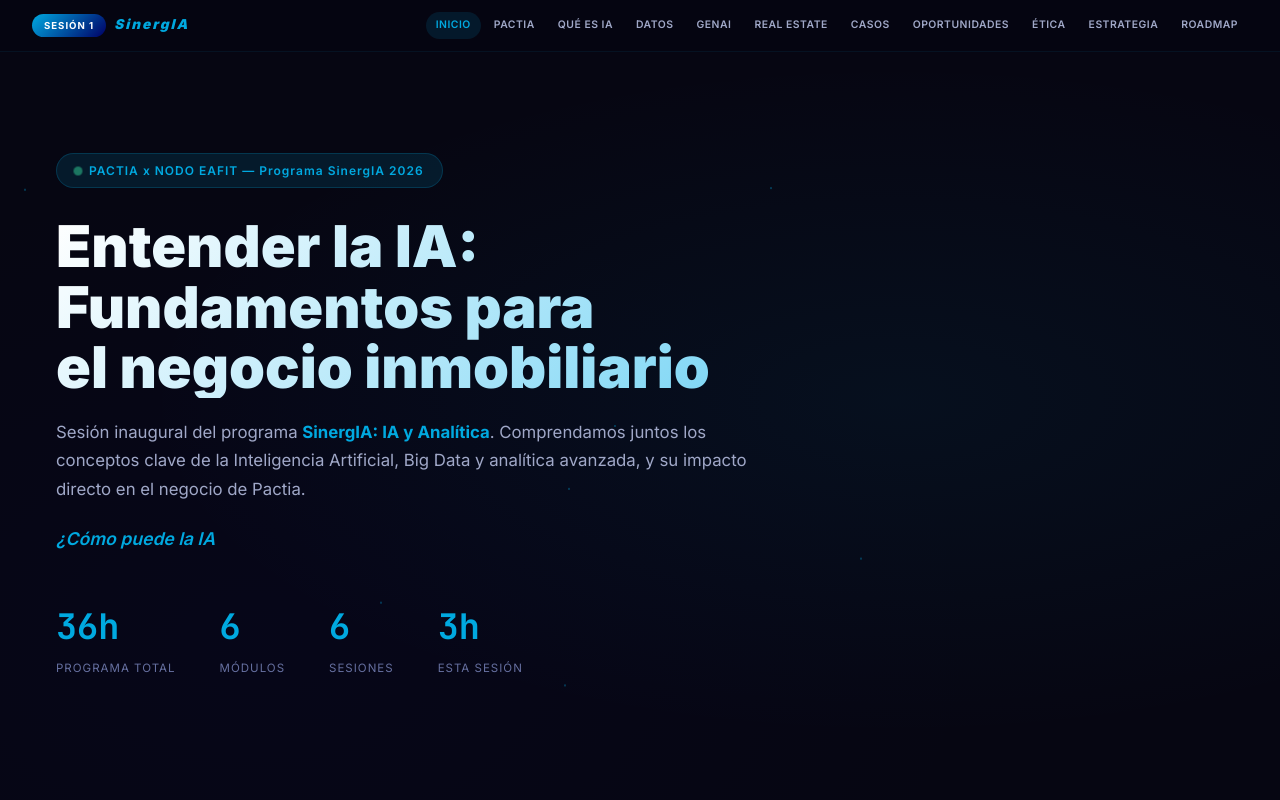
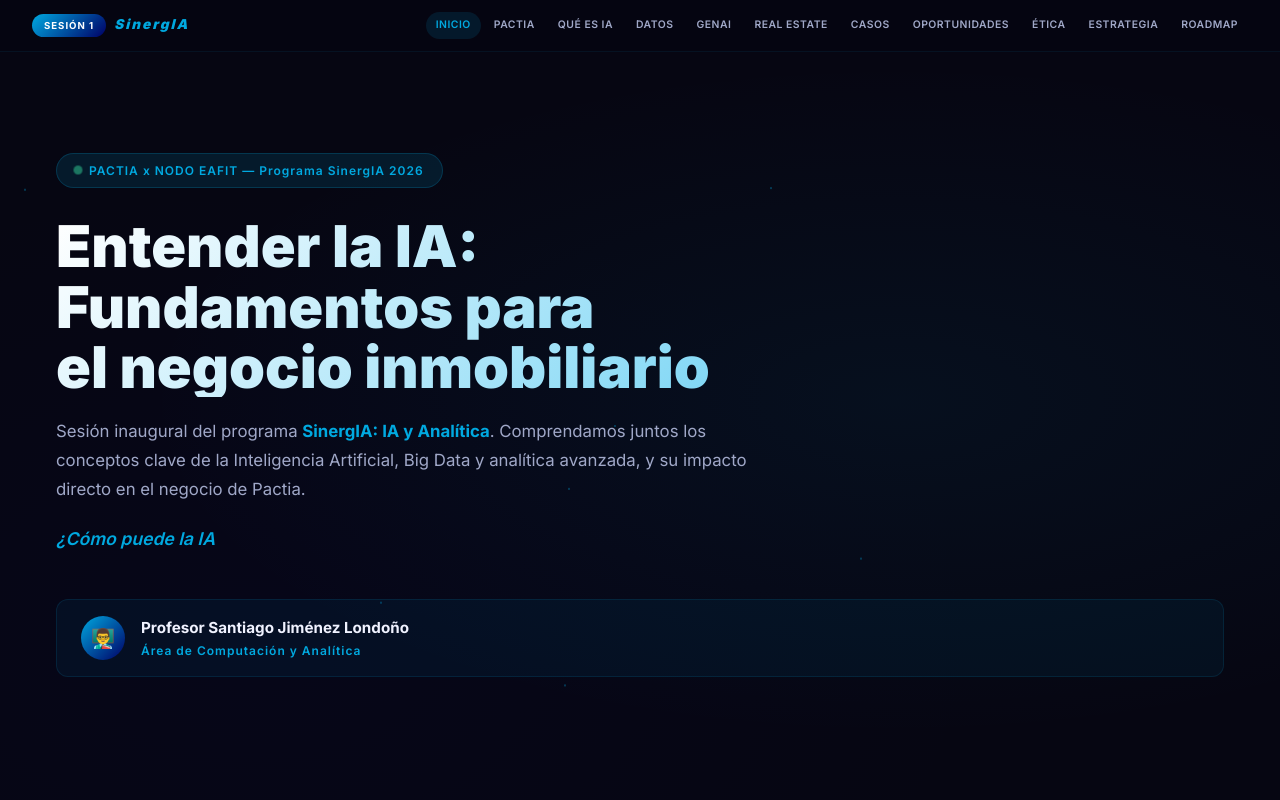
Before and after one commit to sjimenezlon/sinergia-pactia, a Next.js app: page / in a window 1280 px wide. Shown: the top 800 px of the page. Built offline with nearby package versions, Linux system fonts and the light colour scheme.

Commit message:
Reemplaza stats del programa por nombre del profesor y área

```diff
--- a/src/app/page.tsx
+++ b/src/app/page.tsx
@@ -919,18 +919,15 @@
 
           <TypingEffect />
 
-          <div style={{ display: "flex", gap: 44, marginTop: 44, flexWrap: "wrap" }}>
-            {[
-              { v: "36h", l: "Programa total" },
-              { v: "6", l: "Módulos" },
-              { v: "6", l: "Sesiones" },
-              { v: "3h", l: "Esta sesión" },
-            ].map((s, i) => (
-              <div key={i}>
-                <div style={{ fontSize: "2.2rem", fontWeight: 900, color: C.azure, fontFamily: "'JetBrains Mono',monospace" }}>{s.v}</div>
-                <div style={{ fontSize: ".72rem", color: C.t3, textTransform: "uppercase", letterSpacing: 1, marginTop: 3 }}>{s.l}</div>
-              </div>
-            ))}
+          <div style={{
+            display: "flex", alignItems: "center", gap: 16, marginTop: 44, padding: "16px 24px",
+            background: "rgba(0,169,224,.06)", border: "1px solid rgba(0,169,224,.12)", borderRadius: 12,
+          }}>
+            <div style={{ width: 44, height: 44, borderRadius: "50%", background: `linear-gradient(135deg,${C.azure},${C.zafre})`, display: "flex", alignItems: "center", justifyContent: "center", fontSize: "1.2rem", flexShrink: 0 }}>👨‍🏫</div>
+            <div>
+              <div style={{ fontSize: ".95rem", fontWeight: 700, color: C.t1 }}>Profesor Santiago Jiménez Londoño</div>
+              <div style={{ fontSize: ".75rem", color: C.azure, fontWeight: 600, letterSpacing: 1 }}>Área de Computación y Analítica</div>
+            </div>
           </div>
         </div>
       </Section>
```
